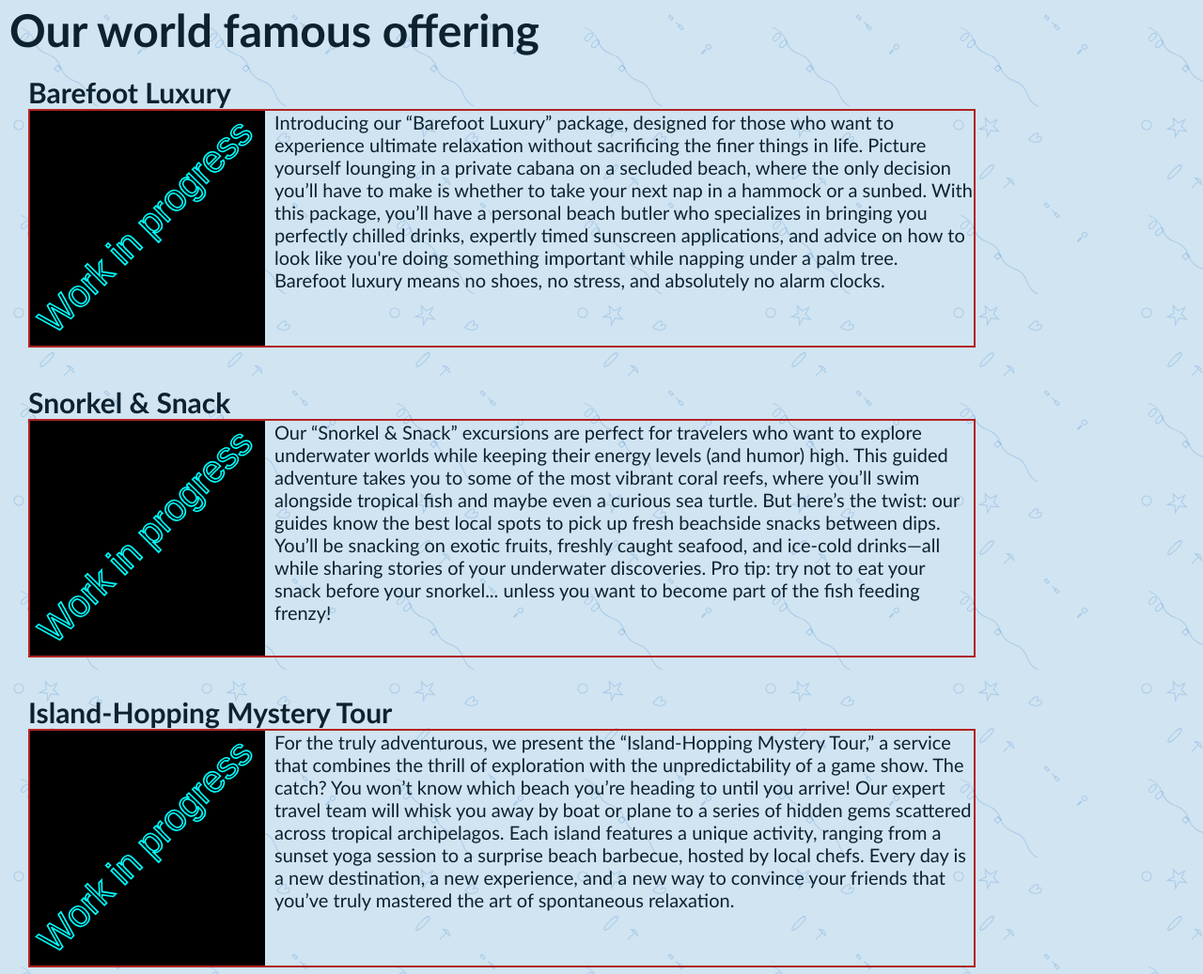
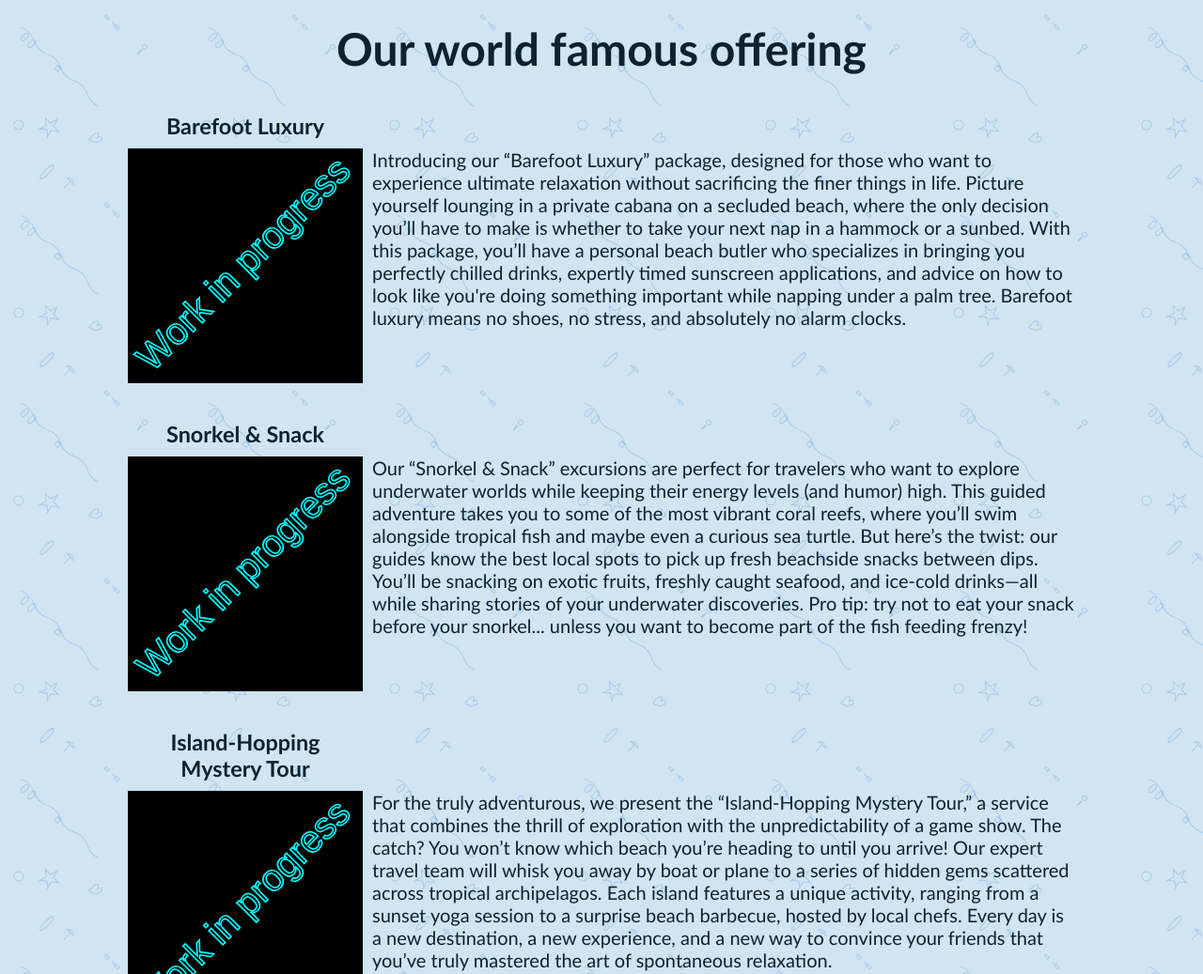
Before and after one commit to while-maybe/week_02_challenge, a plain HTML site: page services.html in a window 1280 px wide. Shown: the part 287-1324 px from the top of the page at 94% size. Drawn offline with Linux system fonts and the light colour scheme.

Commit message:
style: cosmetic adjustments to services
removed border around sevice items;
aligned main page content to center;
changed max-width and bottom margin of service item title;

```diff
--- a/assets/css/style.css
+++ b/assets/css/style.css
@@ -135,9 +135,6 @@ main {
   align-items: center;
 
   flex: 1 0 auto;
-
-
-
 }
 
 #banner {
@@ -198,7 +195,6 @@ h2 {
   margin: var(--def-vert-margin);
 }
 
-
 #news {
   display: flex;
   flex-direction: column;
@@ -233,7 +229,6 @@ article p::first-letter,
   font-size: 1.2em;
   font-weight: bold;
 }
-
 
 #footer {
   justify-content: space-between;
@@ -362,9 +357,11 @@ button:hover {
 }
 
 /* services */
+
 .services {
   display: flex;
   flex-direction: column;
+  align-items: center;
 }
 
 .service-item {
@@ -374,18 +371,14 @@ button:hover {
   max-width: 80%;
 }
 
-.service-item-imgtext {
-  /* display: flex; */
-  /* gap: var(--def-hor-margin); */
-  border: 2px solid firebrick;
-}
-
 .service-item-imgtext img {
   height: 250px;
   float: left;
   margin: 0 var(--def-hor-margin) 0 0;
 }
 
-.services h2 {
-  margin: 0;
+.services h3 {
+  max-width: 250px;
+  text-align: center;
+  margin-bottom: 10px;
 }
--- a/services.html
+++ b/services.html
@@ -30,7 +30,7 @@
       <section class="services">
         <h2>Our world famous offering</h2>
         <div class="service-item">
-          <h2>Barefoot Luxury</h2>
+          <h3>Barefoot Luxury</h3>
           <div class="service-item-imgtext">
             <img src="./assets/img/box-placeholder.svg" alt="an image placeholder">
             <p>
@@ -49,7 +49,7 @@
           </div>
         </div>
         <div class="service-item">
-          <h2>Snorkel & Snack</h2>
+          <h3>Snorkel & Snack</h3>
           <div class="service-item-imgtext">
             <img src="./assets/img/box-placeholder.svg" alt="an image placeholder">
             <p>
@@ -68,8 +68,8 @@
           </div>
         </div>
         <div class="service-item">
-          <h2>Island-Hopping Mystery
-            Tour</h2>
+          <h3>Island-Hopping Mystery
+            Tour</h3>
           <div class="service-item-imgtext">
             <img src="./assets/img/box-placeholder.svg" alt="an image placeholder">
             <p>
```
